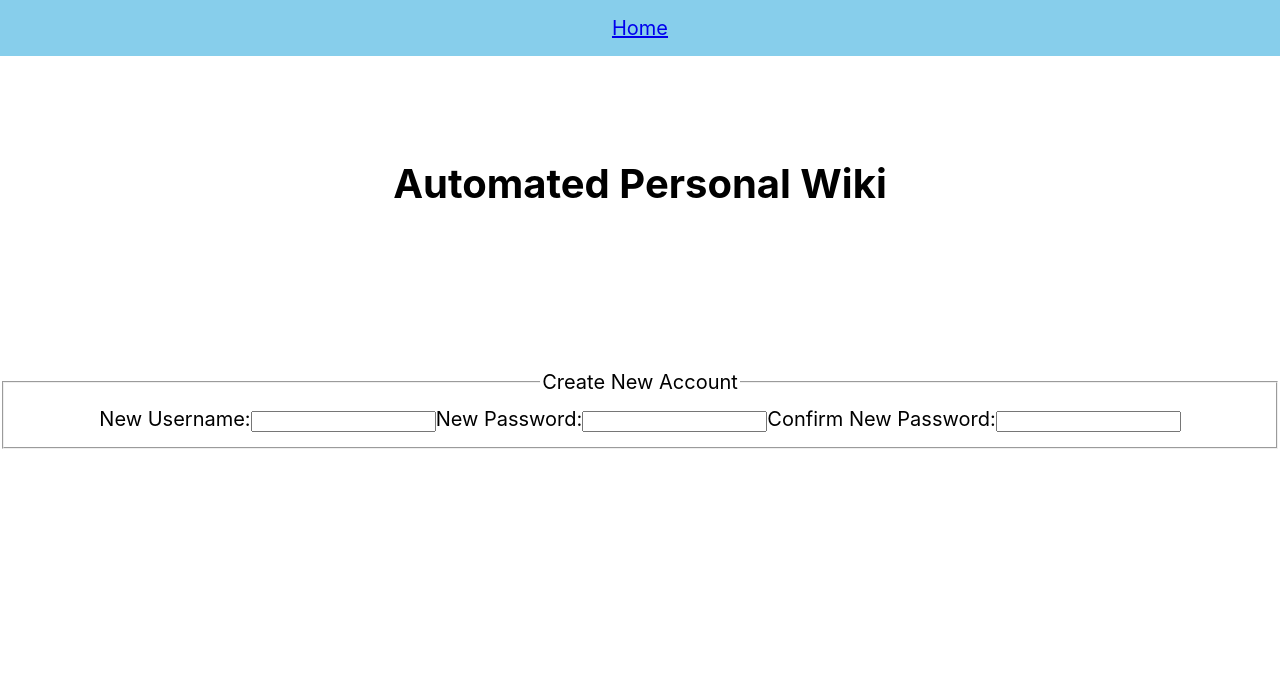
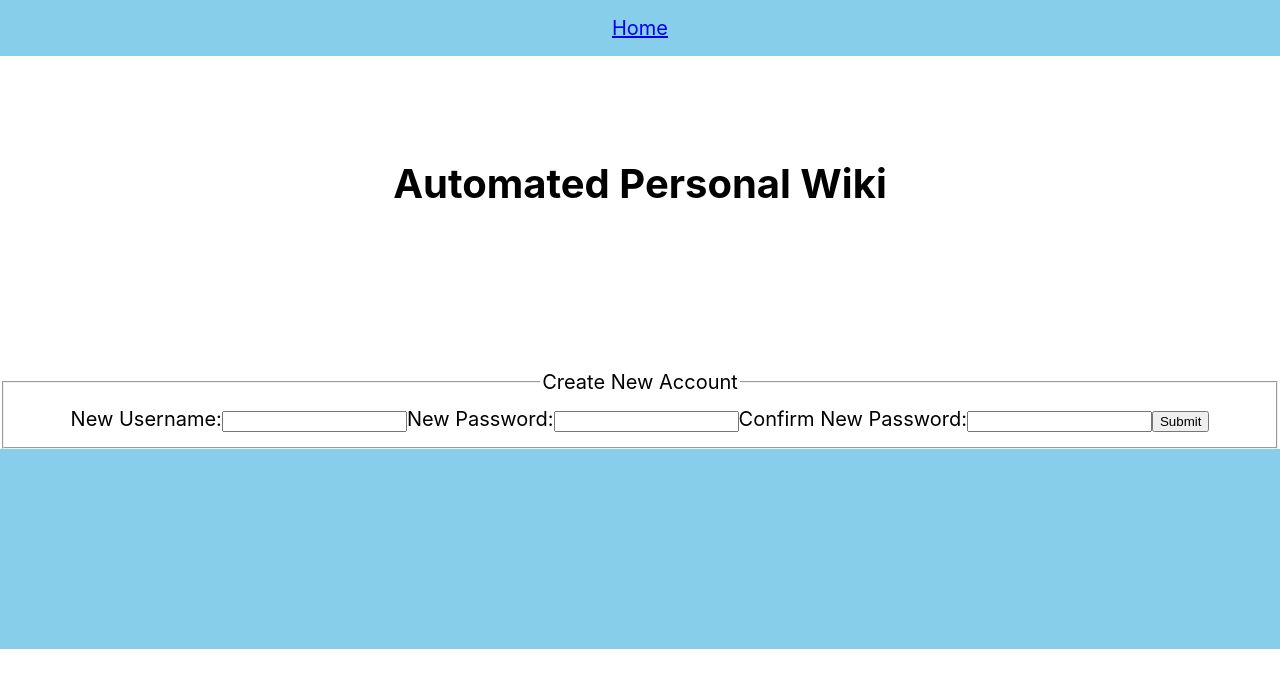
Before and after one commit to davidbolin1016/wiki-client, a React (Create React App) app: page /register in a window 1280 px wide. Shown: the top 688 px of the page. Built offline with nearby package versions, Linux system fonts and the light colour scheme.

Commit message:
working on submit new user

```diff
--- a/src/components/RegistrationPage/RegistrationPage.js
+++ b/src/components/RegistrationPage/RegistrationPage.js
@@ -7,7 +7,8 @@ export default class RegistrationPage extends React.Component {
   state = {
     username: '',
     password: '',
-    confirm: ''
+    confirm: '',
+    error: ''
   }
 
   changeFields(event) {
@@ -15,6 +16,27 @@ export default class RegistrationPage extends React.Component {
       [event.target.name]: event.target.value
     })
   }
+
+  handleSubmit = (event) => {
+    event.preventDefault();
+    const { username, password, confirm } = this.state;
+    if (password !== confirm) {
+      this.setState({
+        error: 'Password must match confirmation'
+      });
+    } else {
+      this.setState({ error: null });
+      AuthApiService.addUser({username, password})
+      .then(user => {
+        this.setState({
+
+        });
+      })
+      .catch(res => {
+        this.setState({ error: res.error });
+      })
+    }
+  };
 
   render() {
     return(
@@ -35,8 +57,12 @@ export default class RegistrationPage extends React.Component {
               <input type="text" name="password" id="password" onChange={event => this.changeFields(event)} />
               <label htmlFor="confirm">Confirm New Password:</label>
               <input type="text" name="confirm" id="confirm" onChange={event => this.changeFields(event)} />
+              <button onClick={event => this.handleSubmit(event)}>Submit</button>
             </fieldset>
           </form>
+          <section className="error-message">
+            {this.state.error}
+          </section>
         </main>
       </>
     );
```
Also changed, not shown: src/services/auth-api-service.js (added, +30 -0 lines).
